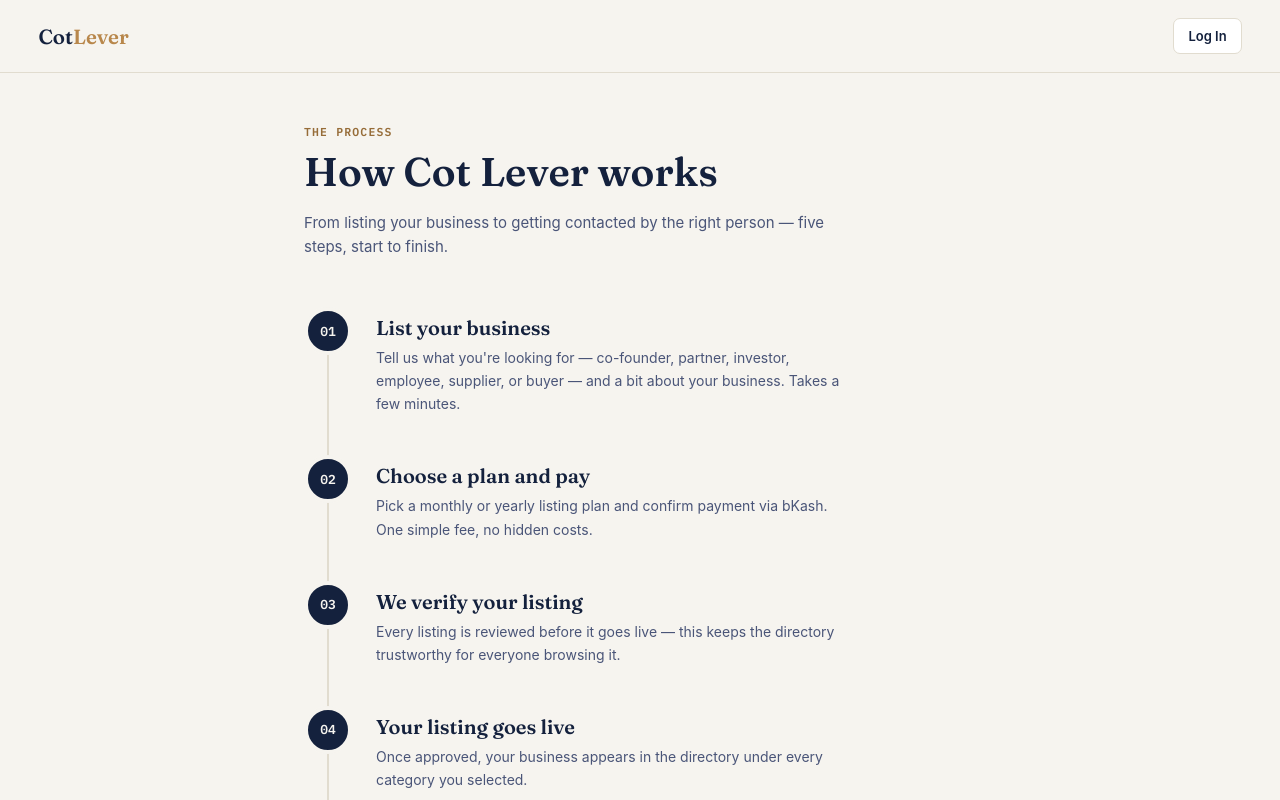
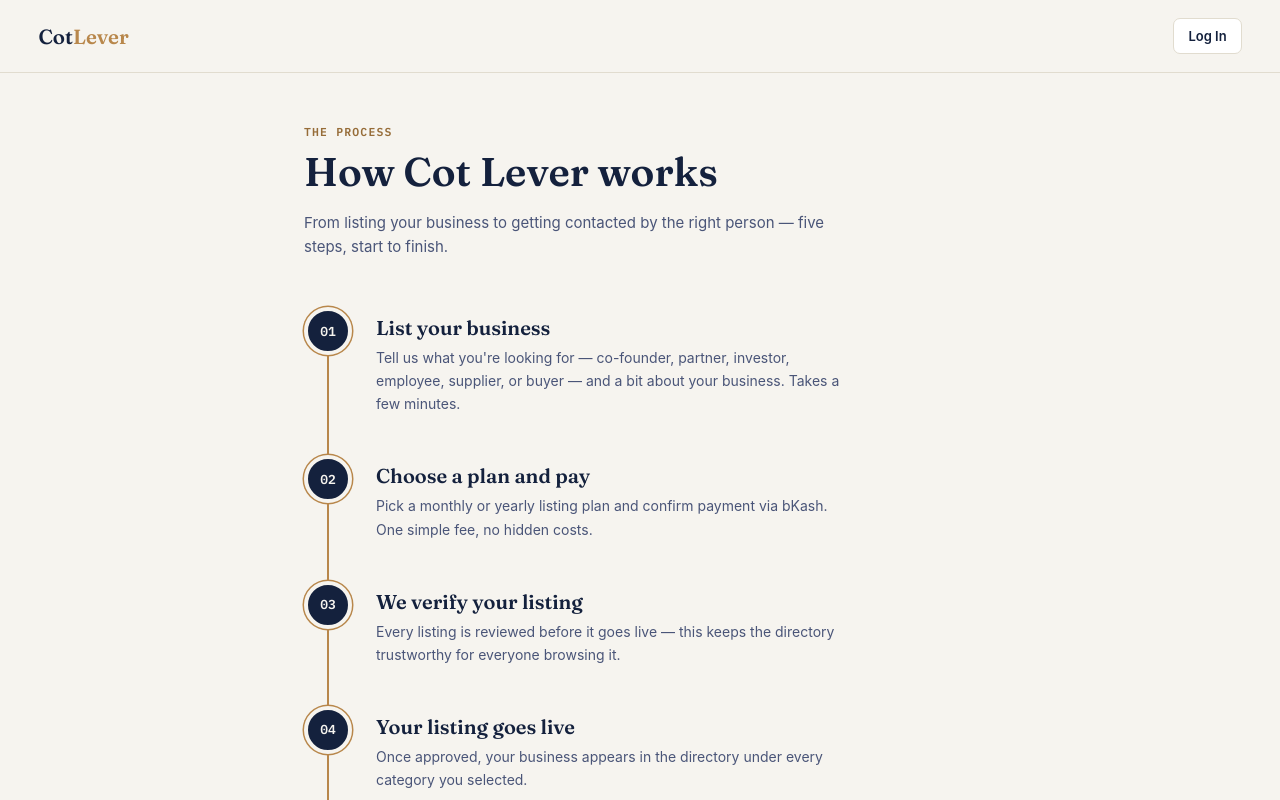
Before and after one commit to cotlevercom-ship-it/grocery-now, a Next.js app: page /how-it-works in a window 1280 px wide. Shown: the top 800 px of the page. Built offline with nearby package versions, Linux system fonts and the light colour scheme; no server answers.

Commit message:
Animate How It Works timeline: steps fade/slide in on scroll, connecting line progressively fills brass, active step markers highlight

```diff
--- a/app/how-it-works/page.js
+++ b/app/how-it-works/page.js
@@ -1,4 +1,5 @@
 'use client'
+import { useEffect, useRef, useState } from 'react'
 import Link from 'next/link'
 import { theme } from '@/lib/theme'
 
@@ -30,7 +31,82 @@ const STEPS = [
   },
 ]
 
+function TimelineStep({ step, index, isLast, onVisible }) {
+  const ref = useRef(null)
+  const [visible, setVisible] = useState(false)
+
+  useEffect(() => {
+    const el = ref.current
+    if (!el) return
+    const observer = new IntersectionObserver(
+      (entries) => {
+        entries.forEach((entry) => {
+          if (entry.isIntersecting) {
+            setVisible(true)
+            onVisible(index)
+          }
+        })
+      },
+      { threshold: 0.4, rootMargin: '0px 0px -10% 0px' }
+    )
+    observer.observe(el)
+    return () => observer.disconnect()
+  }, [index, onVisible])
+
+  return (
+    <div
+      ref={ref}
+      style={{
+        display: 'flex', gap: '24px', marginBottom: isLast ? 0 : '40px', position: 'relative',
+        opacity: visible ? 1 : 0,
+        transform: visible ? 'translateY(0)' : 'translateY(18px)',
+        transition: 'opacity 0.6s ease-out, transform 0.6s ease-out',
+      }}
+    >
+      <div style={{
+        flexShrink: 0, width: '48px', height: '48px', borderRadius: '50%',
+        background: visible ? theme.ink : theme.surface,
+        color: visible ? theme.paper : theme.inkSoft,
+        border: visible ? `4px solid ${theme.paper}` : `1.5px solid ${theme.line}`,
+        boxShadow: visible ? `0 0 0 1.5px ${theme.brass}` : 'none',
+        display: 'flex', alignItems: 'center', justifyContent: 'center',
+        fontFamily: theme.fontMono, fontSize: '13px', fontWeight: '600', zIndex: 1,
+        transition: 'background 0.4s ease-out, color 0.4s ease-out, box-shadow 0.4s ease-out, border 0.4s ease-out',
+      }}>{step.n}</div>
+
+      <div style={{ paddingTop: '8px' }}>
+        <h2 style={{
+          fontFamily: theme.fontDisplay, fontSize: '20px', fontWeight: '600',
+          color: theme.ink, marginBottom: '6px'
+        }}>{step.title}</h2>
+        <p style={{ fontSize: '14px', color: theme.inkSoft, lineHeight: '1.65', maxWidth: '480px' }}>
+          {step.body}
+        </p>
+      </div>
+    </div>
+  )
+}
+
 export default function HowItWorksPage() {
+  const [furthestVisible, setFurthestVisible] = useState(-1)
+  const trackRef = useRef(null)
+  const [fillHeight, setFillHeight] = useState(0)
+
+  const handleVisible = (index) => {
+    setFurthestVisible((prev) => (index > prev ? index : prev))
+  }
+
+  useEffect(() => {
+    if (furthestVisible < 0 || !trackRef.current) return
+    const stepEls = trackRef.current.querySelectorAll('[data-step]')
+    const target = stepEls[furthestVisible]
+    if (target) {
+      const trackTop = trackRef.current.getBoundingClientRect().top
+      const targetCenter = target.getBoundingClientRect().top - trackTop + 24
+      setFillHeight(targetCenter)
+    }
+  }, [furthestVisible])
+
   return (
     <div style={{ background: theme.paper, minHeight: '70vh' }}>
       <div style={{ maxWidth: '720px', margin: '0 auto', padding: 'clamp(28px,4vw,56px) clamp(16px,3vw,24px)' }}>
@@ -48,32 +124,23 @@ export default function HowItWorksPage() {
           From listing your business to getting contacted by the right person — five steps, start to finish.
         </p>
 
-        <div style={{ position: 'relative' }}>
-          {/* connecting line */}
+        <div ref={trackRef} style={{ position: 'relative' }}>
+          {/* base connecting line */}
           <div style={{
             position: 'absolute', left: '23px', top: '10px', bottom: '10px', width: '1.5px',
             background: theme.line,
           }} />
+          {/* fill line — grows as you scroll through the steps */}
+          <div style={{
+            position: 'absolute', left: '23px', top: '10px', width: '1.5px',
+            height: `${fillHeight}px`,
+            background: theme.brass,
+            transition: 'height 0.5s ease-out',
+          }} />
 
           {STEPS.map((step, i) => (
-            <div key={step.n} style={{ display: 'flex', gap: '24px', marginBottom: i < STEPS.length - 1 ? '40px' : 0, position: 'relative' }}>
-              <div style={{
-                flexShrink: 0, width: '48px', height: '48px', borderRadius: '50%',
-                background: theme.ink, color: theme.paper,
-                display: 'flex', alignItems: 'center', justifyContent: 'center',
-                fontFamily: theme.fontMono, fontSize: '13px', fontWeight: '600', zIndex: 1,
-                border: `4px solid ${theme.paper}`,
-              }}>{step.n}</div>
-
-              <div style={{ paddingTop: '8px' }}>
-                <h2 style={{
-                  fontFamily: theme.fontDisplay, fontSize: '20px', fontWeight: '600',
-                  color: theme.ink, marginBottom: '6px'
-                }}>{step.title}</h2>
-                <p style={{ fontSize: '14px', color: theme.inkSoft, lineHeight: '1.65', maxWidth: '480px' }}>
-                  {step.body}
-                </p>
-              </div>
+            <div key={step.n} data-step>
+              <TimelineStep step={step} index={i} isLast={i === STEPS.length - 1} onVisible={handleVisible} />
             </div>
           ))}
         </div>
```
